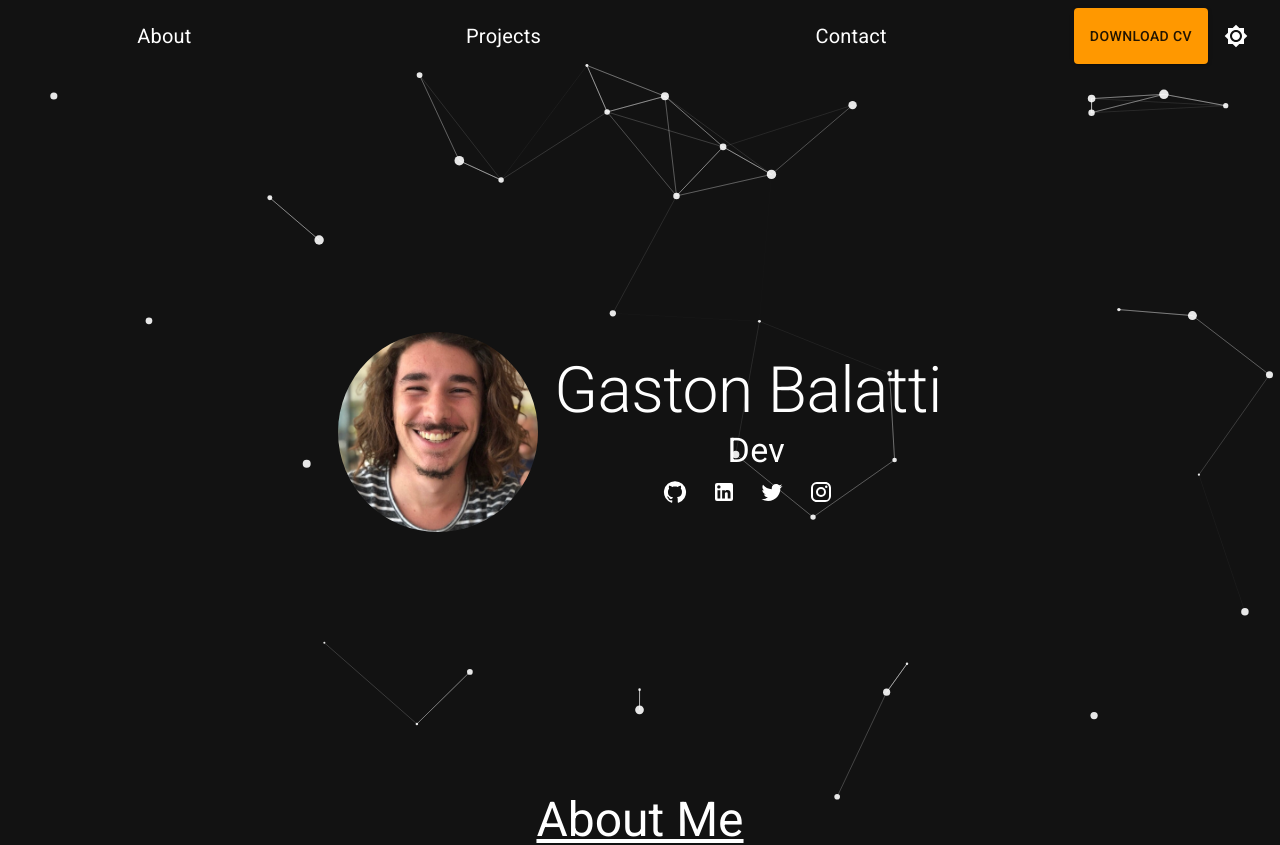
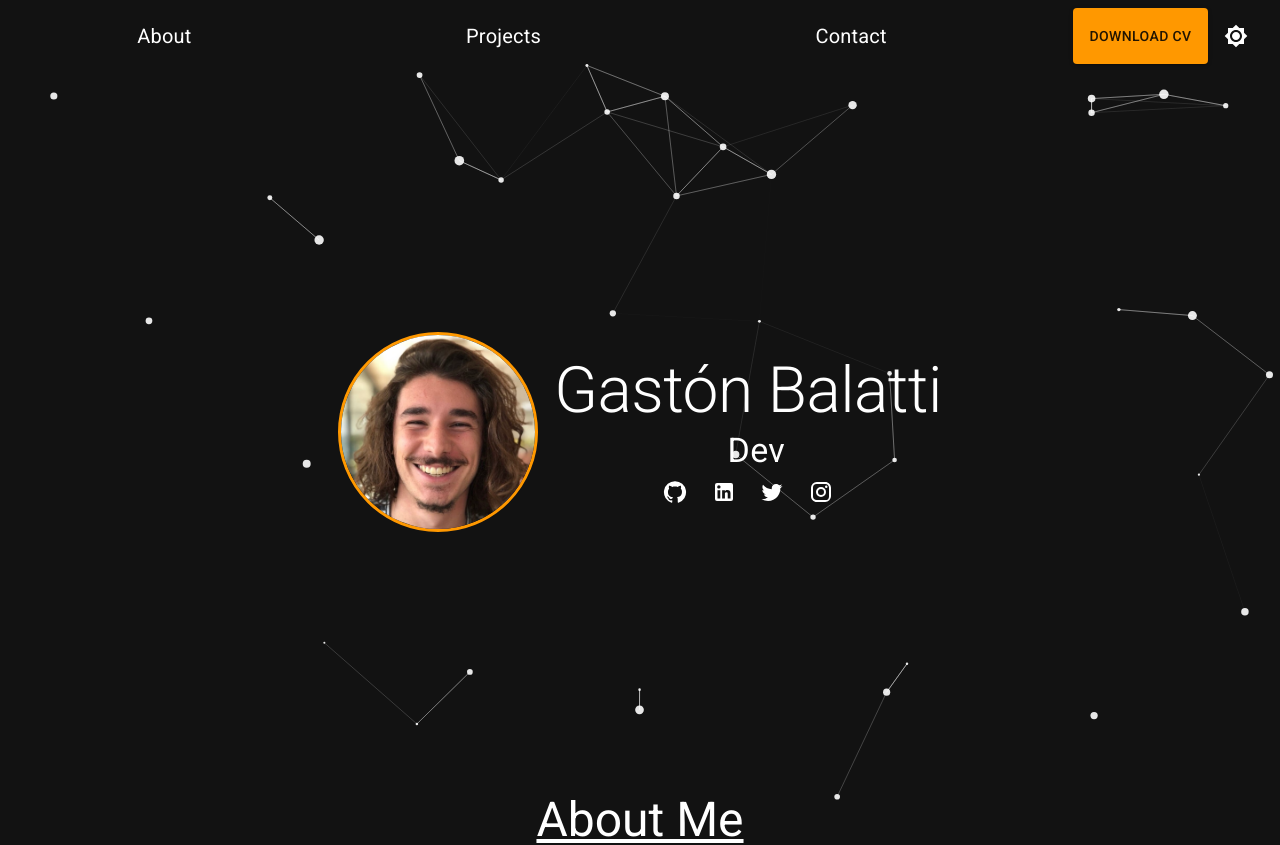
Before and after one commit to GBalatti9/personal-portfolio, a React (Vite) app: page / in a window 1280 px wide. Shown: the top 845 px of the page. Built offline with nearby package versions, Linux system fonts and the light colour scheme.

Commit message:
Fixing avatar image

```diff
--- a/src/components/NavBarComputer.jsx
+++ b/src/components/NavBarComputer.jsx
@@ -34,7 +34,7 @@ export const NavBarComputer = ({ navItems }) => {
                     }
                 </Box>
                     <Box sx={{ display: 'flex', justifyContent: 'flex-end' }}>
-                    <Button variant="contained" onClick={ handleDownloadPdf }>
+                    <Button variant="contained" onClick={ handleDownloadPdf } sx={{ width: '135px' }}>
                         Download CV
                     </Button>
                         <ThemeToggleBtn />
--- a/src/pages/HomePage.jsx
+++ b/src/pages/HomePage.jsx
@@ -26,10 +26,10 @@ export const HomePage = () => {
             <Avatar
                 alt="Gaston Balatti"
                 src="/GastonCvImage.jpg"
-                sx={{ width: 200, height: 200 }} />
+                sx={{ width: 200, height: 200, border: `3px solid ${ theme.palette.primary.main }` }} />
             <Box sx={{ ml: 2 }}>
                 <Box>
-                    <Typography variant="h2" sx={{ fontSize: { xs: '3rem', sm: '4rem'} }}> Gaston Balatti</Typography>
+                    <Typography variant="h2" sx={{ fontSize: { xs: '3rem', sm: '4rem'} }}> Gastón Balatti</Typography>
                     <Box sx={{ display: 'flex', alignItems: 'center', ml: 1, justifyContent: { xs: 'center' } }}>
                         <Typography variant="h4" color="primary">
                             <Typewriter words={['Full-stack', 'Front-end', 'Back-end']} cursor loop={5}/>
```
Also changed, not shown: public/GastonCvImage.jpg.
